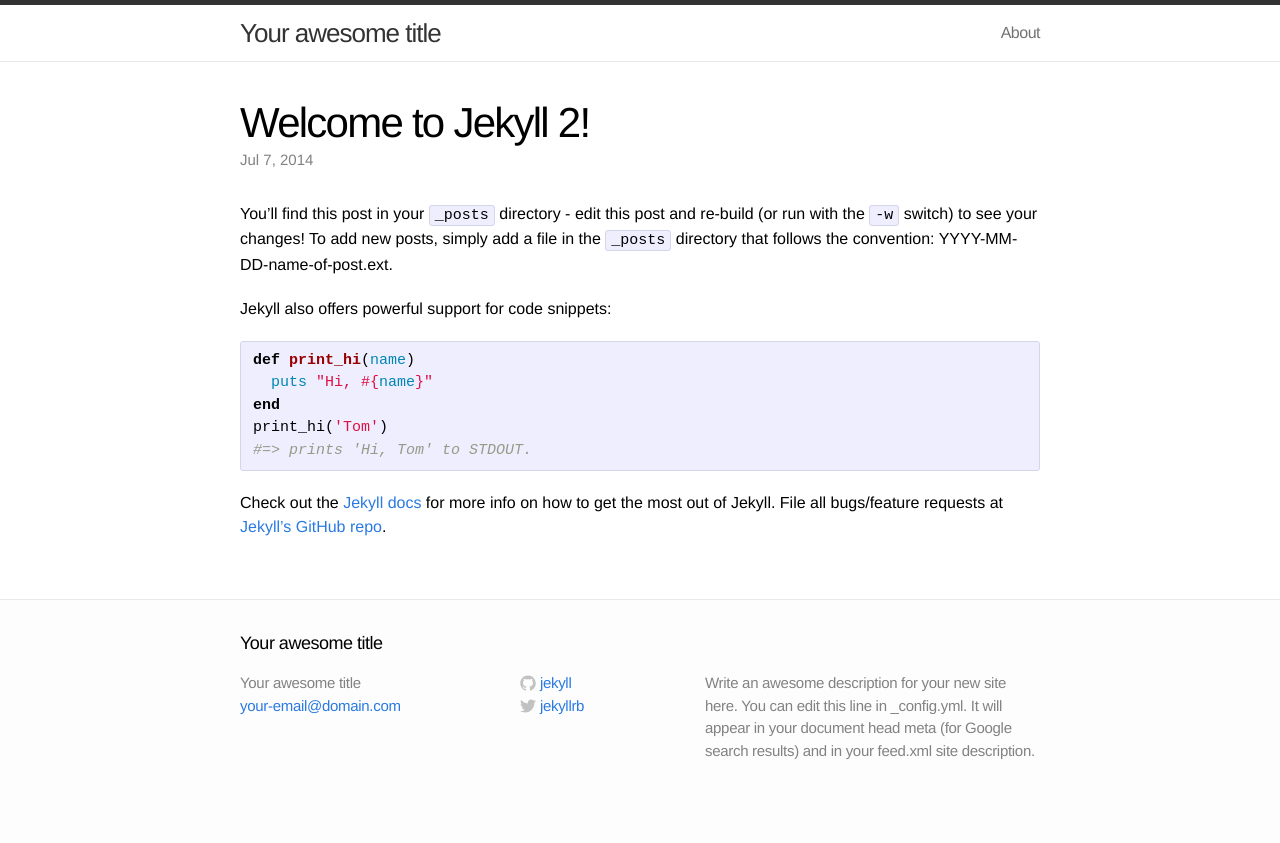
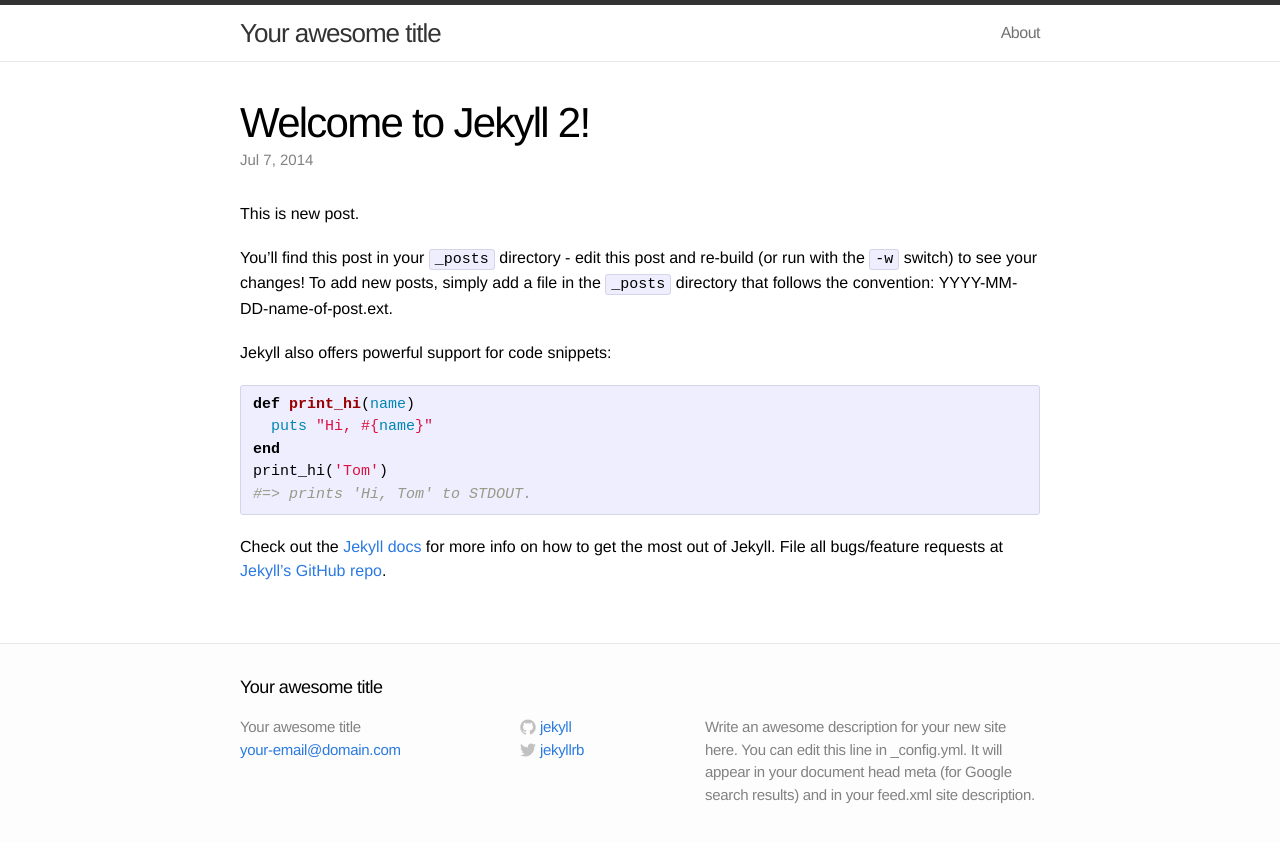
Before and after one commit to miluonline/vinniblogsite, a Jekyll site: the page built from _posts/2014-07-07-welcome-to-jekyll copy.markdown, in a window 1280 px wide. Shown: the top 843 px of the page. Built offline with Jekyll 4.4.1, drawn with Linux system fonts in a browser that asks for light colours.

Commit message:
Initial commit

```diff
--- a/_posts/2014-07-07-welcome-to-jekyll copy.markdown
+++ b/_posts/2014-07-07-welcome-to-jekyll copy.markdown
@@ -4,6 +4,8 @@ title:  "Welcome to Jekyll 2!"
 date:   2014-07-07 15:30:27
 categories: jekyll update
 ---
+
+This is new post.
 
 You'll find this post in your `_posts` directory - edit this post and re-build (or run with the `-w` switch) to see your changes!
 To add new posts, simply add a file in the `_posts` directory that follows the convention: YYYY-MM-DD-name-of-post.ext.
```
Also changed, not shown: 2 other files.
